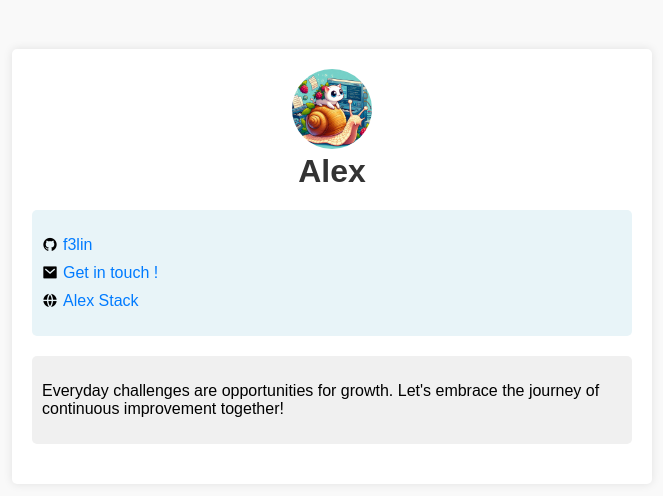
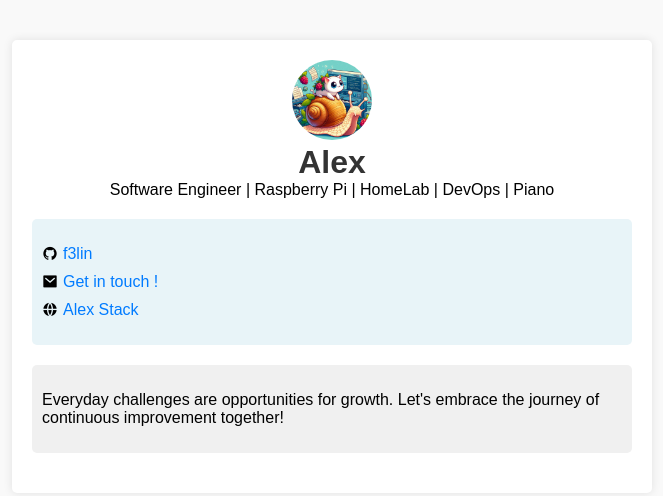
Before and after one commit to f3lin/f3lin.github.io, a plain HTML site: page index.html in a window 1280 px wide. Shown: the part 134-630 px from the top of the page, without its empty margins (308-971 px from the left). Drawn offline with nearby package versions, Linux system fonts and the light colour scheme.

Commit message:
Update index.html

```diff
--- a/index.html
+++ b/index.html
@@ -114,6 +114,7 @@
         <img class="profile-image" src="logo.png" alt="Profile Image">
       </a>
       <h1>Alex</h1>
+      <span>Software Engineer | Raspberry Pi | HomeLab | DevOps | Piano</span>
     </div>
     <div class="pragmatic-background">
       <ul>
```
